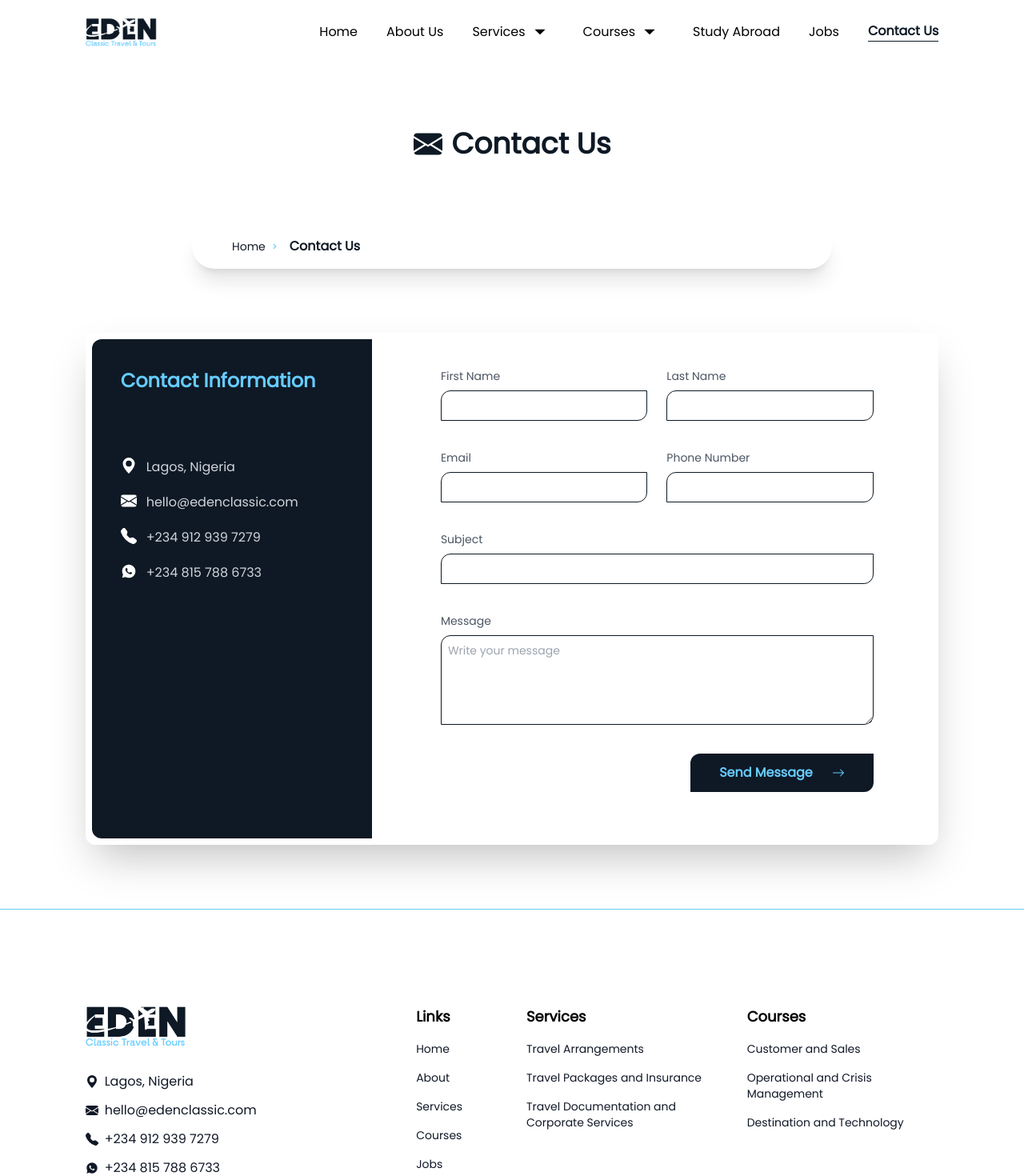
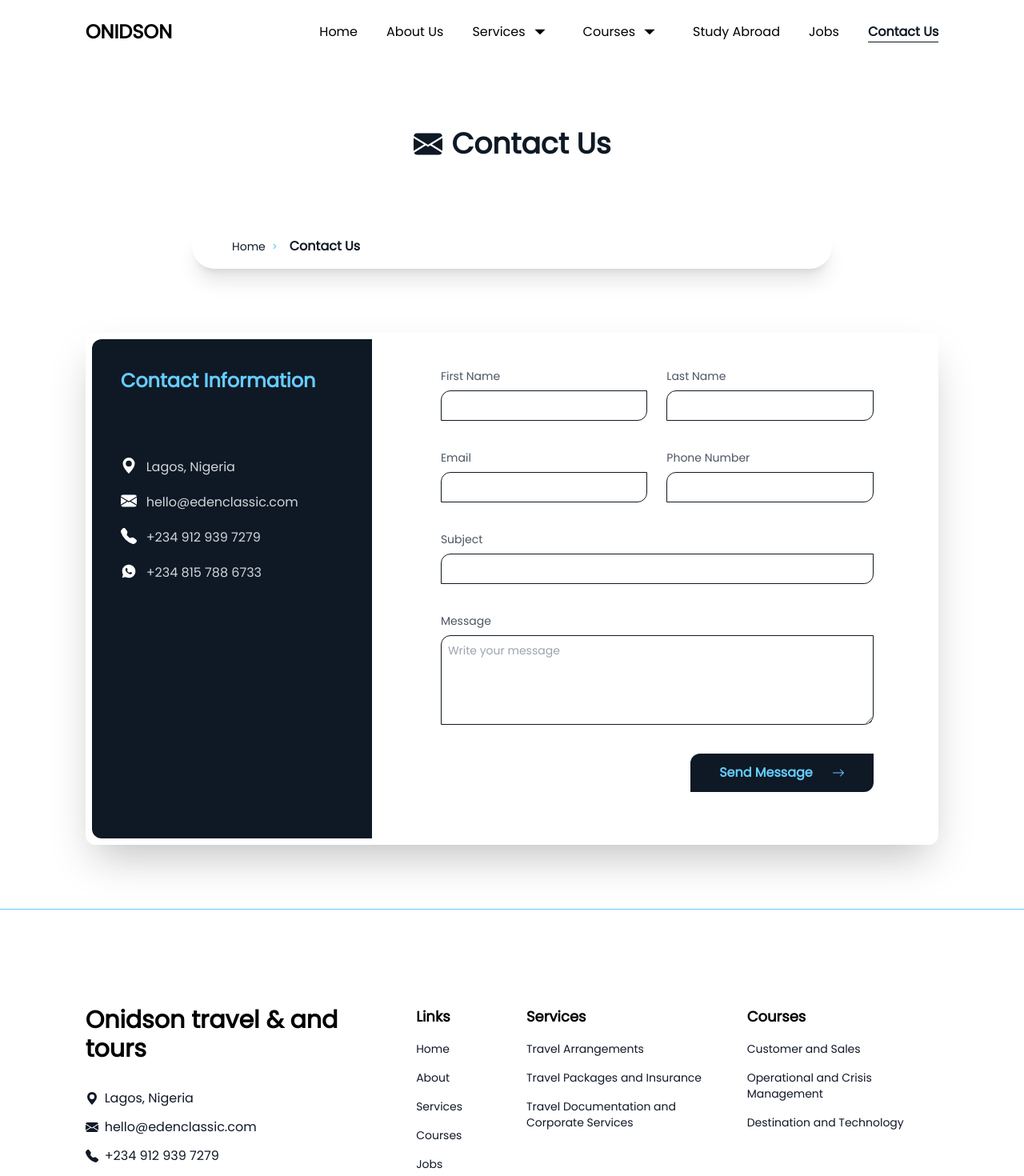
Before and after one commit to paixtechdom/eden-travels, a React (Vite) app: page /contact in a window 1280 px wide. Shown: the top 1470 px of the page at 80% size. Built offline with nearby package versions, Linux system fonts and the light colour scheme; a web font is replaced by a local one.

Commit message:
removed logo occurences

```diff
--- a/src/AppRouter.tsx
+++ b/src/AppRouter.tsx
@@ -67,8 +67,10 @@ export const AppRouter = () => {
   const Loader = () => {
     return(
         <section className='h-screen w-full bg-white  center flex-col text-4xl  text-center gap-4 text-gray-900'>
-           <img src={logo} alt="Eden Travels and Tour Logo" className='animate-bounce w-6/12 md:w-5/12 lg:w-3/12'/>
-            <p className="text-sm">Seamless Travel, Planned for Your Next Journey</p>
+           {/* <img src={logo} alt="Eden Travels and Tour Logo" className='animate-bounce w-6/12 md:w-5/12 lg:w-3/12'/> */}
+           <h3 className='font-bold text-4xl uppercase'>Onidson</h3>
+           <p>travels and tours Ltd</p>
+            {/* <p className="text-sm">Seamless Travel, Planned for Your Next Journey</p> */}
         </section>
     )
   }
--- a/src/assets/components/Footer.tsx
+++ b/src/assets/components/Footer.tsx
@@ -53,8 +53,8 @@ const Footer = () => {
                 <div className="flex flex-col md:grid md:grid-cols-4 xl:grid-cols-8 gap-y-9 md:gap-9">
 
                     <div className="flex flex-col gap-2 col-span-2 xl:col-span-3">
-                        <img src={logo} alt="Eden Travels and Tour Logo" className="w-4/12"/>
-                        {/* <h2 className="text-3xl text-black font-bold">Eden Travels and Tours</h2> */}
+                        {/* <img src={logo} alt="Eden Travels and Tour Logo" className="w-4/12"/> */}
+                        <h2 className="text-3xl text-black font-bold">Onidson travel & and tours</h2>
 
 
                         <div className="flex flex-col gap-3 mt-6 ">
--- a/src/assets/components/Navbar.tsx
+++ b/src/assets/components/Navbar.tsx
@@ -54,7 +54,8 @@ export const Navbar = () => {
                     dispatch(setCurrentDropDown(""))
                     DocscrollTop()
                 }}>
-                    <img src={logo} alt="Eden Travels and Tour Logo" className='w-9/12 md:w-7/12'/>
+                    {/* <img src={logo} alt="Eden Travels and Tour Logo" className='w-9/12 md:w-7/12'/> */}
+                    <h2 className="text-2xl font-bold uppercase">Onidson</h2>
 
                 </Link>
 
```
